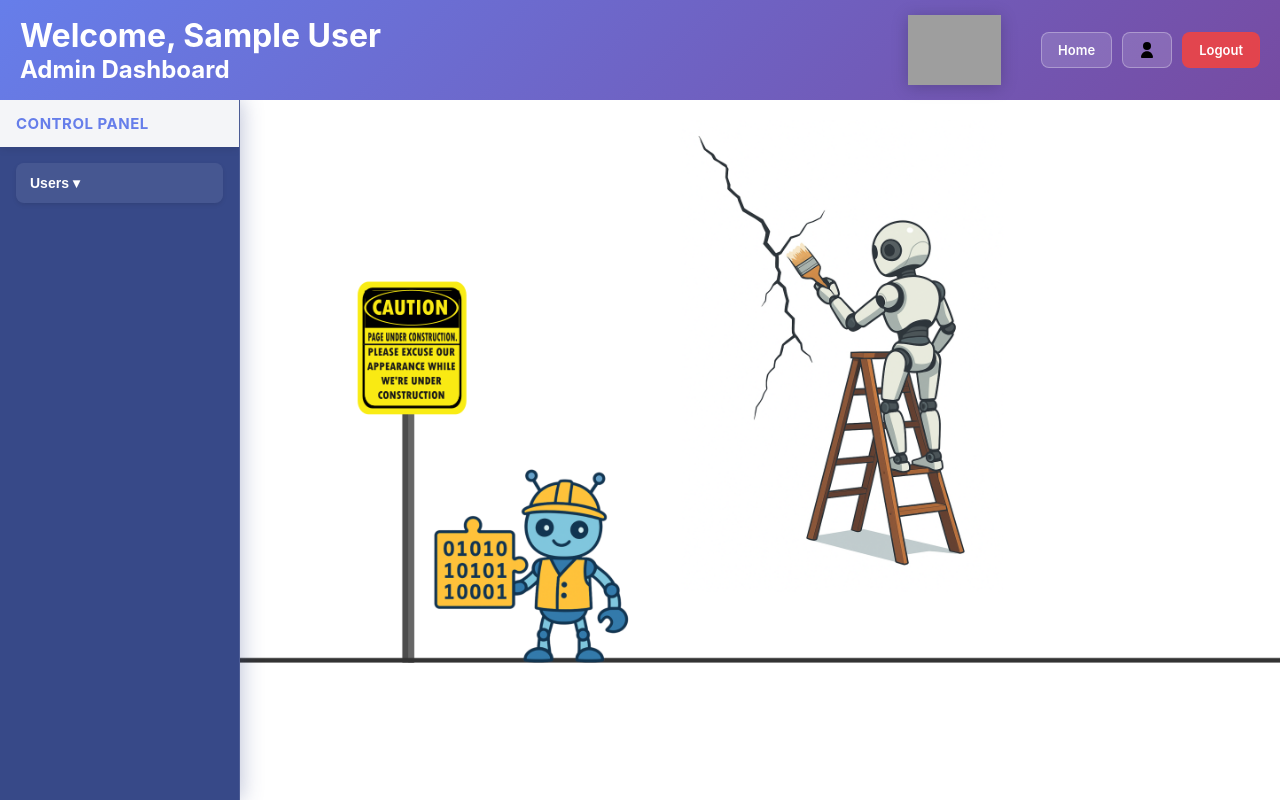
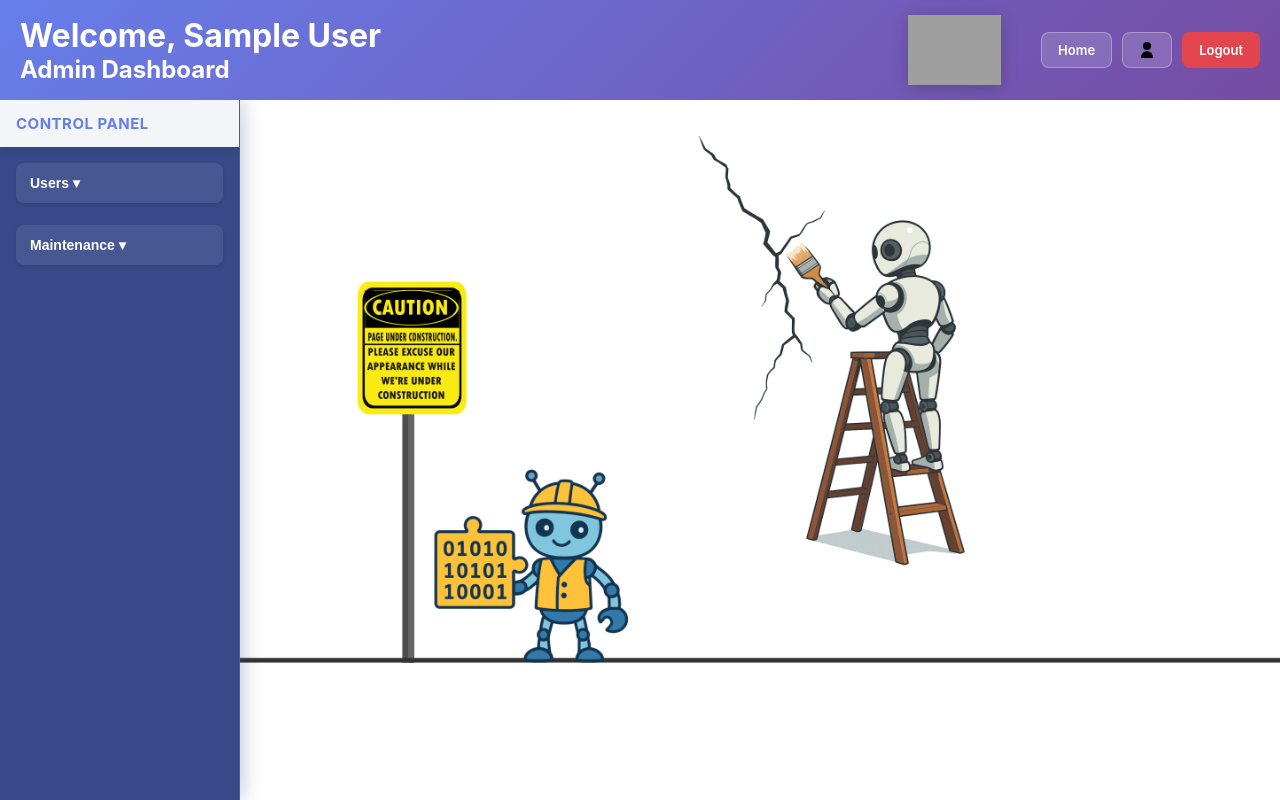
Before and after one commit to dh-web-admin/portalsite, a PHP site: page /shop/pages/Bid_tracking/index.php in a window 1280 px wide. Run offline with PHP 8.4, Linux system fonts and the light colour scheme; the visitor is signed in with stand-in values (Sample User, id 1); tables that the repository leaves empty or names only in its code hold one stand-in row (values such as "Sample post"); grey boxes are pictures that could not be loaded.

Commit message:
Add DB Backup link to admin sidebar

```diff
--- a/partials/sidebar.php
+++ b/partials/sidebar.php
@@ -46,6 +46,15 @@ if (isset($_GET['preview_role'])) {
         </div>
     </div>
 
+    <div class="nav-group" id="maintenanceGroup">
+        <div class="nav-toggle">
+            <button class="nav-btn" id="maintenanceToggle" type="button">Maintenance ▾</button>
+        </div>
+        <div class="sub-nav">
+            <a href="<?php echo htmlspecialchars(base_url('/admin/backup.php') . $previewParam); ?>" class="nav-btn">DB Backup</a>
+        </div>
+    </div>
+
     <?php
     // Show "Add Service" section only on maps page
     $currentPage = basename($_SERVER['PHP_SELF']);
```
